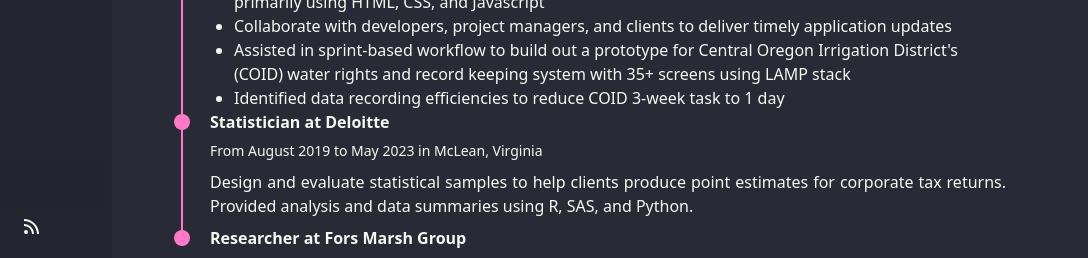
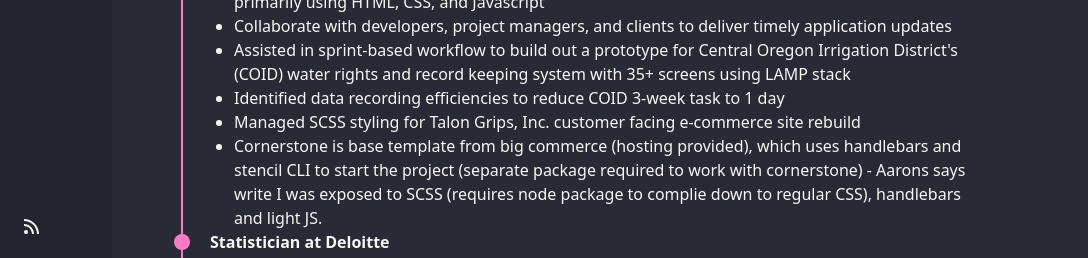
Before and after one commit to jefische/portfolio, an Astro site: page /cv in a window 1280 px wide. Shown: the part 542-800 px from the top of the page, 192-1280 px from the left. Built offline with nearby package versions, Linux system fonts and the light colour scheme; Astro itself is replaced by a stand-in of ours.

Commit message:
resume notes

```diff
--- a/src/pages/cv.astro
+++ b/src/pages/cv.astro
@@ -43,6 +43,8 @@
         <li>Collaborate with developers, project managers, and clients to deliver timely application updates</li>
         <li>Assisted in sprint-based workflow to build out a prototype for Central Oregon Irrigation District's (COID) water rights and record keeping system with 35+ screens using LAMP stack</li>
         <li>Identified data recording efficiencies to reduce COID 3-week task to 1 day</li>
+        <li>Managed SCSS styling for Talon Grips, Inc. customer facing e-commerce site rebuild</li>
+        <li>Cornerstone is base template from big commerce (hosting provided), which uses handlebars and stencil CLI to start the project (separate package required to work with cornerstone) - Aarons says write I was exposed to SCSS (requires node package to complie down to regular CSS), handlebars and light JS. </li>
       </ul>
     </TimeLineElement>
     <TimeLineElement
```
